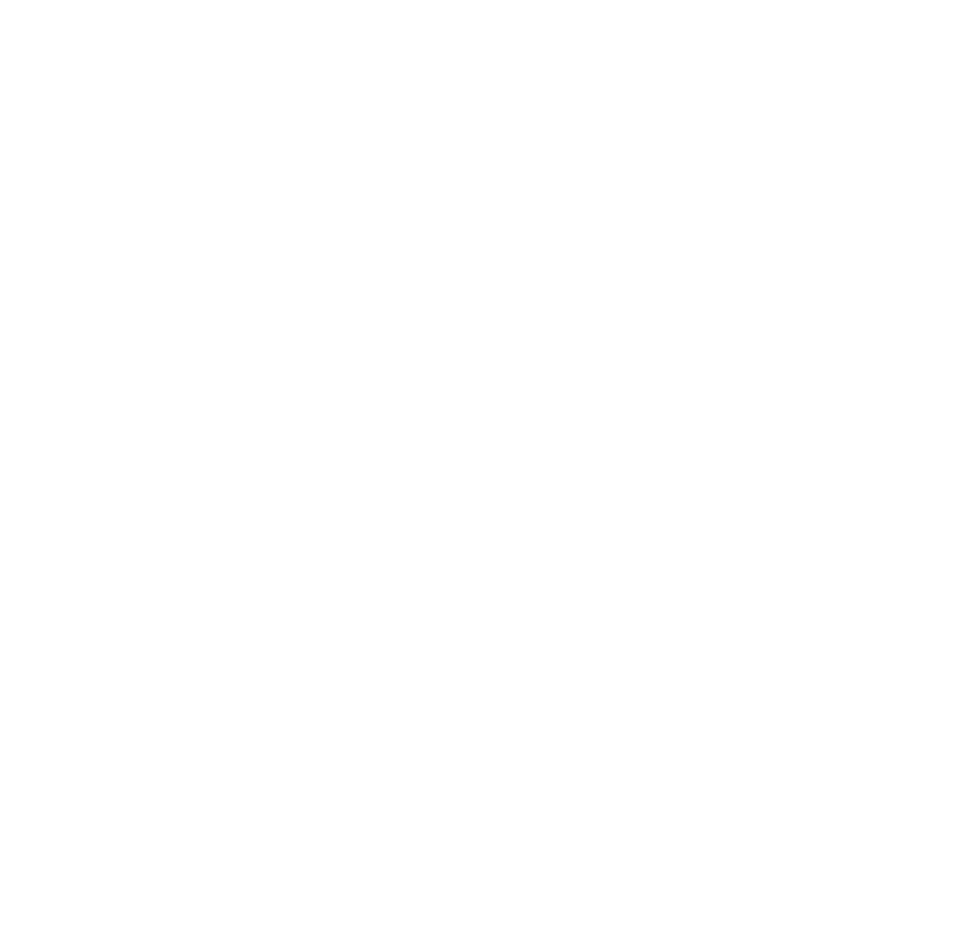
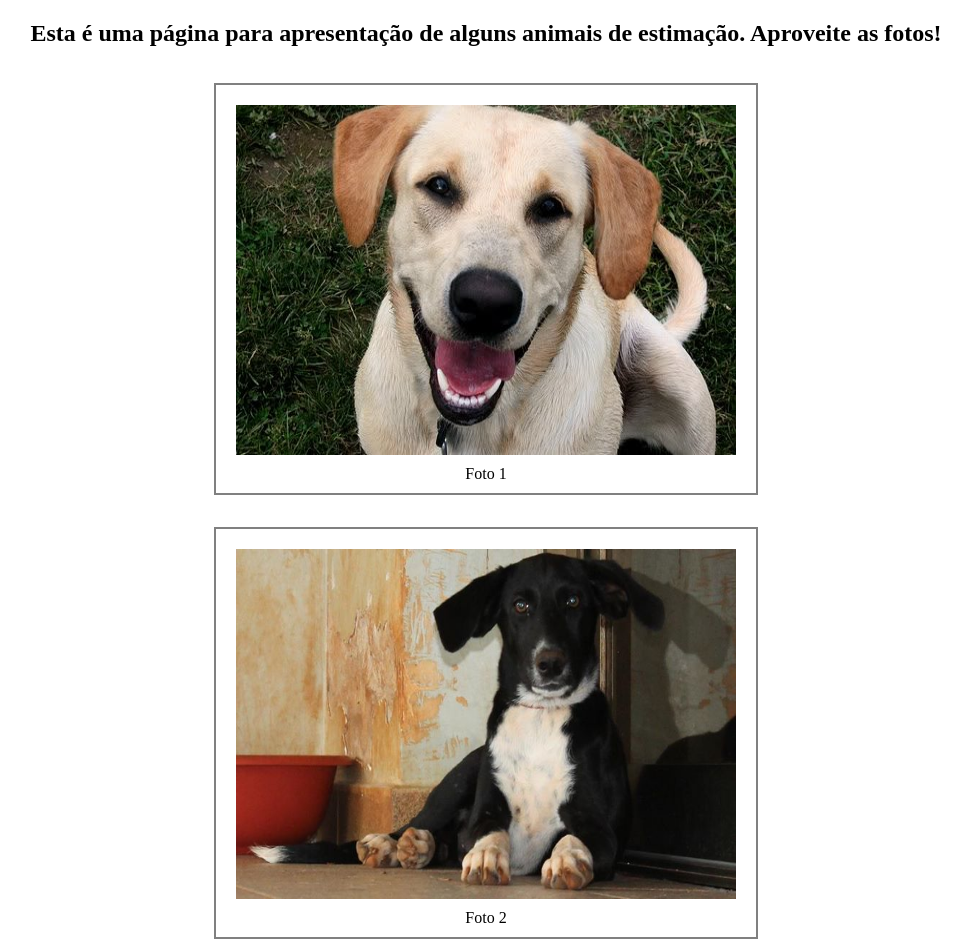
Before and after one commit to Gaabreu/ExHtmlFaculdade, a plain HTML site: page Aula 5/Exercícios - Base/Exer1/index.html in a window 1280 px wide. Shown: the top 942 px of the page, without its empty margins (154-1125 px from the left). Before the commit the page ends 800 px from the top, so only its background shows below. Drawn offline with Linux system fonts and the light colour scheme.

Commit message:
Finalizar exercicio 1 da aula 5

```diff
--- a/Aula 5/Exercícios - Base/Exer1/estilo.css
+++ b/Aula 5/Exercícios - Base/Exer1/estilo.css
@@ -0,0 +1,21 @@
+#coluna{
+    display: flex;
+    justify-content: center;
+    align-items: center;
+    flex-direction: column;
+}
+.imagem{
+    border: 2px solid grey;
+    display: flex;
+    flex-direction: column;
+    align-items: center;
+    padding: 10px;
+}
+img{
+    width: 500px;
+    height: 350px;
+    padding: 10px;
+}
+h2{
+    text-align: center;
+}
--- a/Aula 5/Exercícios - Base/Exer1/index.html
+++ b/Aula 5/Exercícios - Base/Exer1/index.html
@@ -1,10 +1,35 @@
 <!DOCTYPE html>
-<html>
-    <head>
-        <meta charset="utf-8"/>
-        <title>CSS</title>
-    </head>
-    <body>
-
-    </body>
+<html lang="en">
+<head>
+    <meta charset="UTF-8">
+    <meta name="viewport" content="width=device-width, initial-scale=1.0">
+    <meta http-equiv="X-UA-Compatible" content="ie=edge">
+    <link rel="stylesheet" href="estilo.css">
+    <title>Apresentação animais</title>
+</head>
+<body>
+    <h2>Esta é uma página para apresentação de alguns animais de estimação. Aproveite as fotos!</h2>
+    <section id="coluna">
+    <figure class="imagem">
+        <img src="img/sample1.jpg" alt="">
+        <figcaption>Foto 1</figcaption>
+    </figure>
+    <figure class="imagem">
+        <img src="img/sample2.jpg" alt="">
+        <figcaption>Foto 2</figcaption>
+    </figure>
+    <figure class="imagem">
+        <img src="img/sample3.jpg" alt="">
+        <figcaption>Foto 3</figcaption>
+    </figure>
+    <figure class="imagem">
+        <img src="img/sample4.jpg" alt="">
+        <figcaption>Foto 4</figcaption>
+    </figure>
+    <figure class="imagem">
+        <img src="img/sample5.jpg" alt="">
+        <figcaption>Foto 5</figcaption>
+    </figure>
+</section>
+</body>
 </html>
```
Also changed, not shown: index.html (+2 -2 lines).
